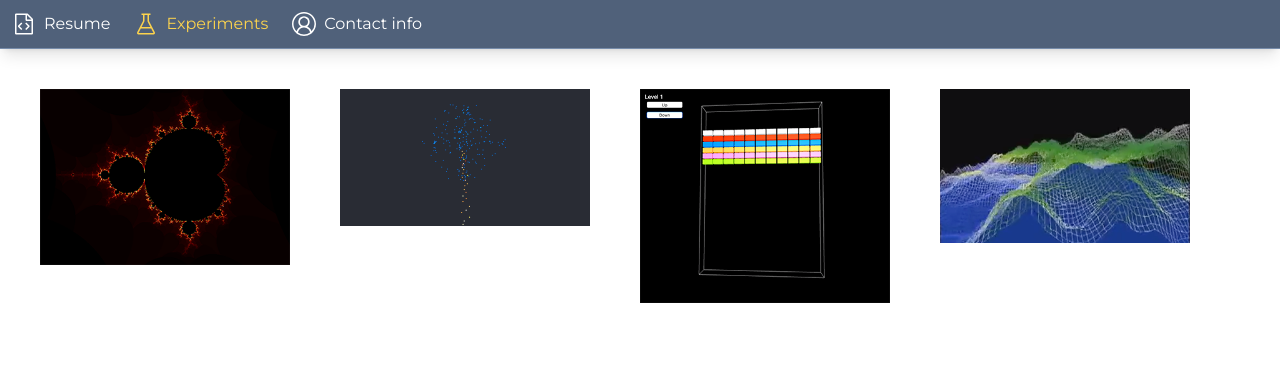
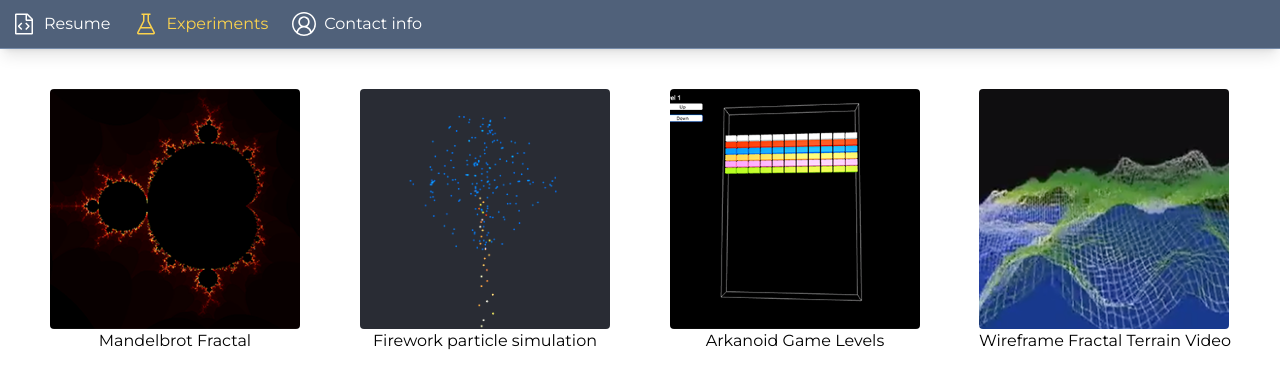
Before and after one commit to nick-aschenbach/next-resume, a Next.js app: page /experiments in a window 1280 px wide. Shown: the top 386 px of the page. Built offline with nearby package versions, Linux system fonts and the light colour scheme.

Commit message:
Make experiments more responseive

```diff
--- a/app/experiments/page.tsx
+++ b/app/experiments/page.tsx
@@ -47,12 +47,21 @@ const tileData = [
 
 export default function Experiments() {
   return (
-    <div className={'grid grid-cols-4 m-10'}>
+    <div className={'grid md:grid-cols-4 m-10 gap-10 justify-items-center'}>
       {tileData.map((tile, index) => {
         return (
-          <Link href={tile.href} key={index}>
-            <Image src={tile.img} alt={tile.title} width={250} height={250} />
-          </Link>
+          <div className={'text-center '}>
+            <Link href={tile.href} key={index}>
+              <Image
+                src={tile.img}
+                alt={tile.title}
+                width={250}
+                height={250}
+                className={'bg-cover h-100 w-50 rounded 50-vw h-60 object-cover '}
+              />
+            </Link>
+            {tile.title}
+          </div>
         )
       })}
     </div>
```
